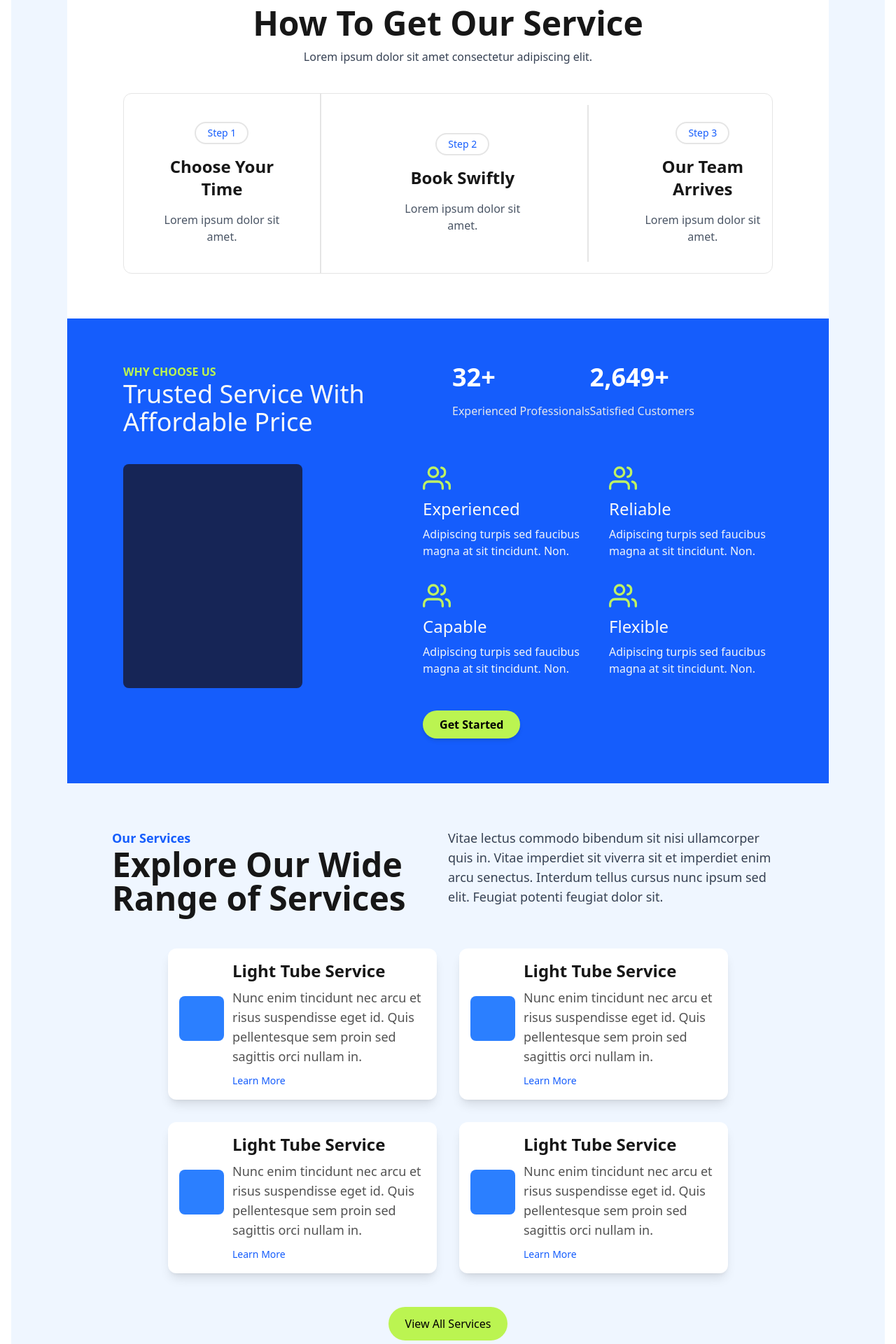
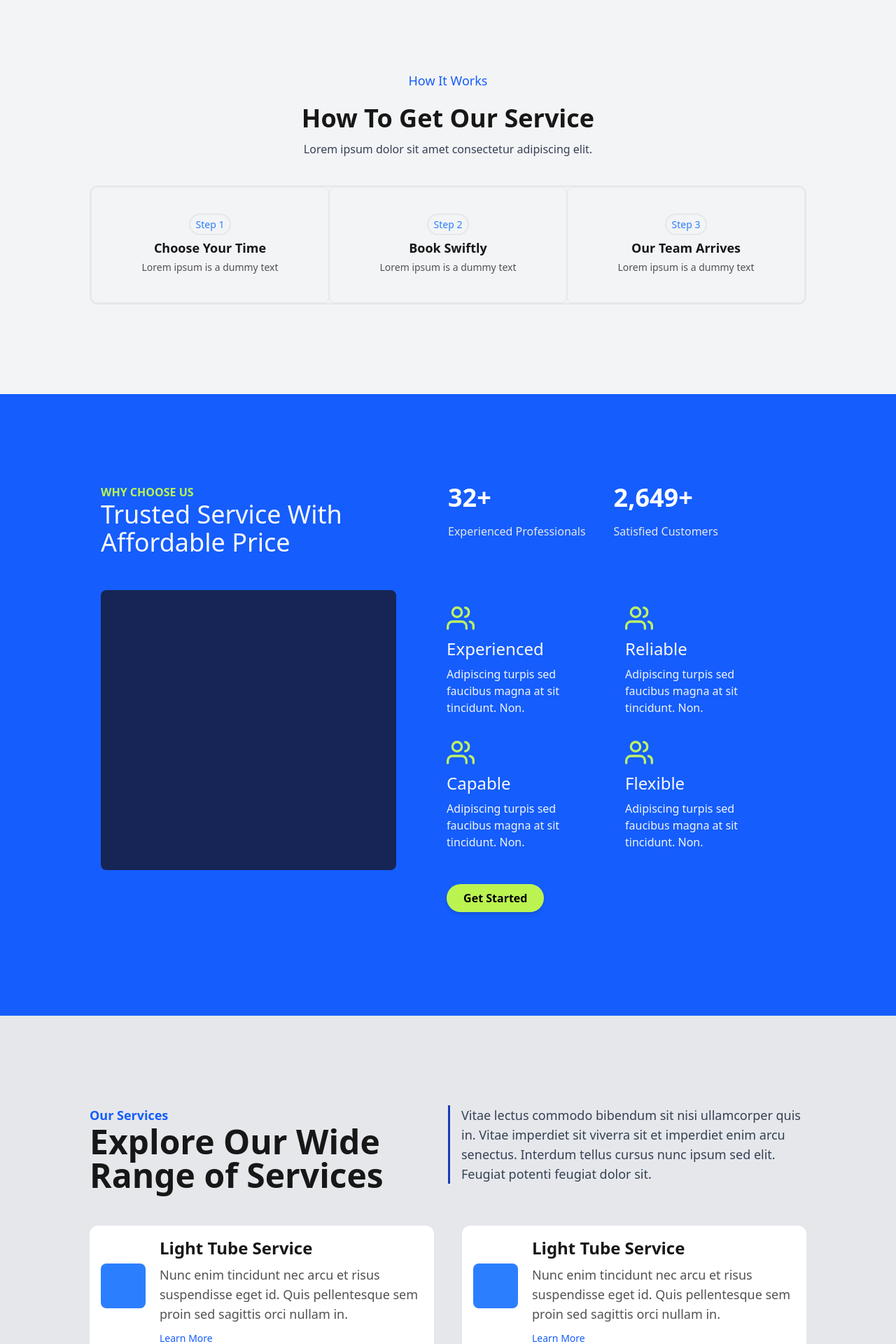
Before and after one commit to Rubina2563/templates, a React (Vite) app: page / in a window 1280 px wide. Shown: the part 880-2800 px from the top of the page at 70% size. Built offline with nearby package versions, Linux system fonts and the light colour scheme.

Commit message:
added contact and services page

```diff
--- a/src/App.tsx
+++ b/src/App.tsx
@@ -13,7 +13,7 @@ const App: React.FC = () => {
   return (
     <Router>
       <Header />
-      <main className="p-4">
+      <main className=" bg-gray-200">
         <Routes>
           <Route path="/" element={<Outlet />}>
             <Route index element={<Home />} />
--- a/src/components/home/GetService.tsx
+++ b/src/components/home/GetService.tsx
@@ -2,45 +2,38 @@
 const GetService = () => {
   return (
       <>
-      <div className="bg-white p-16">
-        <div className="max-w-screen-xl mx-auto px-4 text-center ">
+      <div className="bg-gray-100 p-6 md:p-12 lg:p-32">
+        <div className="max-w-screen-xl mx-auto text-center ">
           <p className="text-blue-600
 text-lg
 font-medium mb-5">How It Works</p>
-          <h2 className="text-5xl font-semibold text-neutral-900 mb-3">
+          <h2 className="text-3xl lg:text-4xl font-semibold text-neutral-900 mb-3">
             How To Get Our Service
           </h2>
           <p className="text-gray-700 mb-10">
             Lorem ipsum dolor sit amet consectetur adipiscing elit.
           </p>
-          <div className="flex  rounded-xl border border-neutral-200  flex-col lg:flex-row justify-center items-center lg:space-x-16 space-y-6 lg:space-y-0">
-            <div className="flex  border-neutral-200 border-r-2 flex-col items-center space-y-4 p-10">
-              <div className="  border-neutral-200 border-2 rounded-2xl px-4 py-1  ">
-                <p className="text-center text-blue-600 text-sm font-normal">Step 1</p></div>
-              <h3 className="text-neutral-900
-text-2xl
-font-semibold">Choose Your Time</h3>
-              <p className="text-gray-600">Lorem ipsum dolor sit amet.</p>
-            </div>
+      <div className="container mx-auto ">
+  <div className="grid grid-cols-1 sm:grid-cols-1 md:grid-cols-3 border-2  rounded-xl border-gray-200 text-center">
+    {[
+      { step: "Step 1", title: "Choose Your Time", desc: "Lorem ipsum is a dummy text" },
+      { step: "Step 2", title: "Book Swiftly", desc: "Lorem ipsum is a dummy text" },
+      { step: "Step 3", title: "Our Team Arrives", desc: "Lorem ipsum is a dummy text" },
+    ].map((item, index) => (
+      <div
+        key={index}
+        className="  p-10 border rounded-lg border-gray-200"
+      >
+        <span className="text-blue-500  rounded-3xl px-2 py-1 border-gray-200 border-2 text-sm font-medium">{item.step}</span>
+        <h3 className="text-neutral-900 text-xl sm:text-lg font-semibold mt-2">
+          {item.title}
+        </h3>
+        <p className="text-neutral-600 text-base sm:text-sm mt-1">{item.desc}</p>
+      </div>
+    ))}
+  </div>
+</div>
 
-
-           <div className="flex border-neutral-200 border-r-2 flex-col items-center space-y-4 p-10">
-              <div className="  border-neutral-200 border-2 rounded-2xl px-4 py-1 mr-10 ">
-                <p className="text-center text-blue-600 text-sm font-normal ">Step 2</p></div>
-              <h3 className="text-neutral-900
-text-2xl
-font-semibold mr-10"> Book Swiftly</h3>
-              <p className="text-gray-600 mr-10">Lorem ipsum dolor sit amet.</p>
-            </div>
-          <div className="flex flex-col items-center space-y-4">
-              <div className="  border-neutral-200 border-2 rounded-2xl px-4 py-1  ">
-                <p className="text-center text-blue-600 text-sm font-normal">Step 3</p></div>
-              <h3 className="text-neutral-900
-text-2xl
-font-semibold">Our Team Arrives</h3>
-              <p className="text-gray-600">Lorem ipsum dolor sit amet.</p>
-            </div>
-          </div>
         </div>
       </div></>
   )
--- a/src/components/home/Hero.tsx
+++ b/src/components/home/Hero.tsx
@@ -7,31 +7,33 @@ import Testimonial from "./Testimonial";
 
 const HeroSection: React.FC = () => {
   return (
-    <div className='bg-blue-50 px-20 '>
+    <div >
       {/* First Section */}
-      <div className='max-w-screen-xl mx-auto px-16 py-20 flex flex-col lg:flex-row space-y-10 lg:space-y-0 lg:space-x-10 gap-16'>
+      <div className='max-w-screen-xl  px-6 lg:p-32 py-20 flex flex-col md:flex-row space-y-10 lg:space-y-0 md:gap-5 lg:gap-16'>
         {/* Text Content */}
-        <div className='flex-1 '>
+        <div className='md:flex-1  '>
           <p className="text-blue-600
 text-lg
 font-semibold">Best Home Electrician Service</p>
-          <h1 className='text-4xl font-bold text-gray-900'>
+          <h1 className='text-4xl font-bold text-gray-900 mt-3'>
             Dentist near me in USA
           </h1>
-          <p className='text-gray-700 text-lg leading-relaxed'>
+          <p className='text-gray-700 text-lg leading-relaxed mt-3'>
             Looking for a reliable dentist near me in USA? Our top-rated dental
             services prioritize your convenience and accessibility. With expert
             care and state-of-the-art technology, we ensure your dental health
             is in great hands. Experience personalized treatments and a warm
             environment, all tailored to meet your unique needs. Visit us today!
           </p>
-          <div className='mt-10 w-md h-40 bg-blue-600 rounded-lg'></div>
+          <div className='mt-3 sm:w-full md:w-md h-40  bg-blue-600 rounded-lg'></div>
         </div>
 
         {/* Image Content */}
-        <div className="flex-1">   <div className="h-96 w-2/3 mx-3 bg-blue-600 rounded-lg">
+    <div className="hidden md:block md:flex-1">
+  <div className="h-96 sm:w-full  bg-blue-600 rounded-lg">
     {/* Content Here */}
-  </div></div>
+  </div>
+</div>
 
 
       </div>
--- a/src/components/home/OurServices.tsx
+++ b/src/components/home/OurServices.tsx
@@ -2,11 +2,11 @@ import React from "react";
 
 const OurService: React.FC = () => {
   return (
-    <div className='bg-blue-50'>
+    <div className=''>
       {/* Our Services Section */}
-      <div className='max-w-screen-xl mx-auto px-16 py-16 space-y-12'>
+      <div className='mx-auto  px-6 lg:p-32 py-16 gap-10 space-y-12'>
         {/* Header */}
-        <div className='flex '>
+        <div className='flex flex-col sm:flex-row gap-5 sm:gap-0'>
           <div className='flex-1'>
             <p
               className='text-blue-600
@@ -15,47 +15,44 @@ font-semibold'>
               Our Services
             </p>
             <h2
-              className='text-neutral-900
-text-5xl
+              className='text-neutral-900 text-3xl
+sm:text-5xl
 font-semibold'>
               Explore Our Wide Range of Services
             </h2>
           </div>
-
-          <p
-            className='text-gray-700 text-lg flex-1
+<div className="flex-1">  <p
+            className='text-gray-700 text-lg  sm:ml-5 lg:ml-0 border-t-3 sm:border-t-0 pt-2 sm:pt-0 sm:border-l-3 border-blue-800 pl-4
 font-medium'>
             Vitae lectus commodo bibendum sit nisi ullamcorper quis in. Vitae
             imperdiet sit viverra sit et imperdiet enim arcu senectus. Interdum
             tellus cursus nunc ipsum sed elit. Feugiat potenti feugiat dolor
             sit.
-          </p>
+          </p></div>
+
         </div>
 
         {/* Services */}
-        <div className='flex flex-col lg:flex-row lg:flex-wrap lg:justify-center items-center gap-8'>
+       <div className="grid grid-cols-1 md:grid-cols-2 gap-10">
   {/* Service Card */}
   {[1, 2, 3, 4].map((item) => (
     <div
       key={item}
-              className='flex  justify-between gap-3 items-center bg-white shadow-lg rounded-xl p-4 space-y-4 w-full max-w-sm'>
-              <div className='w-16 h-16  bg-blue-500 rounded-lg'></div>
-              <div className="flex-2">   <h3 className='text-neutral-900
-text-2xl
-font-semibold mb-2'>
+      className="flex w-full justify-between gap-5 items-center bg-white  rounded-xl p-4 space-y-4 "
+    >
+      <div className="w-16 h-16 bg-blue-500 rounded-lg"></div>
+      <div className="flex-2">
+        <h3 className="text-neutral-900 text-2xl font-semibold mb-2">
           Light Tube Service
         </h3>
-              <p className='text-neutral-600
-text-lg
-font-medium mb-2'>
-                Nunc enim tincidunt nec arcu et risus suspendisse eget id. Quis pellentesque sem proin sed sagittis orci nullam in.
+        <p className="text-neutral-600 text-lg font-medium mb-2">
+          Nunc enim tincidunt nec arcu et risus suspendisse eget id. Quis
+          pellentesque sem proin sed sagittis orci nullam in.
         </p>
-              <button className='text-blue-600
-text-sm
-font-medium hover:underline'>
+        <button className="text-blue-600 text-sm font-medium hover:underline">
           Learn More
-              </button></div>
-
+        </button>
+      </div>
     </div>
   ))}
 </div>
--- a/src/components/home/Testimonial.tsx
+++ b/src/components/home/Testimonial.tsx
@@ -53,7 +53,7 @@ const Testimonial: React.FC = () => {
   ];
 
   return (
-    <div className="bg-blue-50 p-16 ">
+    <div className="p-6 md:p-12 lg:p-32 ">
       {/* Section Header */}
       <div className="text-blue-600
 text-lg
@@ -67,11 +67,11 @@ font-semibold">
       </div>
 
       {/* Testimonials */}
-      <div className="  mt-12 flex  flex-wrap justify-between gap-2">
+      <div className="  mt-12 grid grid-cols-1 md:grid-cols-2 lg:grid-cols-3 justify-between gap-3">
         {testimonials.map((testimonial, index) => (
           <div
             key={index}
-            className="flex flex-col bg-white shadow-lg rounded-xl p-6 gap-3 w-76 max-w-sm "
+            className="flex flex-col bg-white  rounded-xl p-6 gap-3 w-full  "
           >
             {/* Avatar */}
             <div className="flex items-center space-x-4">
--- a/src/components/home/WhyChooseUs.tsx
+++ b/src/components/home/WhyChooseUs.tsx
@@ -4,42 +4,46 @@ import { FiUsers } from "react-icons/fi";
 const WhyChooseUs = () => {
   return (
     <>   {/* Third Section */}
-      <div className="bg-blue-600 p-16 text-white">
+      <div className="bg-blue-600 p-6 md:p-12 lg:p-32 text-white">
 
         <div className="max-w-screen-xl mx-auto px-4 flex flex-col gap-10 ">
           {/* Image Content */}
-          <div className=" flex  gap-3 justify-center">
+          <div className=" flex flex-col md:flex-row items-start md:gap-4 lg:gap-0 justify-between">
             <div className="flex-1">    <p className="text-lime-300
 text-base
 font-semibold">WHY CHOOSE US </p>
-             <h2 className="text-neutral-50 text-4xl font-medium">
+             <h2 className="text-neutral-50 text-2xl mb-2 md:text-3xl lg:text-4xl font-medium">
               Trusted Service With Affordable Price
             </h2>
 </div>
-          <div className="flex-1"> <div className="flex "> <div className="space-y-4">
+            <div className="flex-1">
+              <div className="flex gap-10">
+                <div className="space-y-4 ">
                 <h3 className="text-4xl font-bold">32+</h3>
                 <p className="text-gray-200">Experienced Professionals</p>
               </div>
               <div className="space-y-4">
                 <h3 className="text-4xl font-bold">2,649+</h3>
                 <p className="text-gray-200">Satisfied Customers</p>
-              </div></div></div>
+                </div></div>
+
+            </div>
 
 
           {/* <div className="w-60 h-60 bg-blue-300 rounded-lg"></div> */}
           </div>
 
           {/* Text Content */}
-        <div className="flex  gap-3 justify-center">
+        <div className="flex flex-col md:flex-row  gap-3 justify-center">
   {/* Left Section */}
-  <div className=" bg-blue-950  w-1/2 h-80 mr-40 rounded-lg">
+  <div className=" bg-blue-950 w-full md:w-200  mr-0  h-70 md:h-100 lg:mr-10 rounded-lg">
 
 
 
   </div>
 
   {/* Right Section */}
-  <div className="grid grid-cols-1 md:grid-cols-2 gap-8 items-start">
+  <div className="grid grid-cols-2 gap-8 p-5 ml-5 md:ml-0  items-start">
     {/* Card 1 */}
     <div className="flex flex-col items-start space-y-2">
     <FiUsers color="#BEF264" size={40}/>
```
Also changed, not shown: src/components/Footer.tsx (+9 -6 lines), src/components/Header.tsx (+44 -10 lines), src/components/home/QuesAns.tsx (+56 -14 lines), src/pages/ContactUs.tsx (+76 -4 lines), src/pages/Services.tsx (+55 -6 lines). Lines whose indentation alone changed are shown as unchanged.
